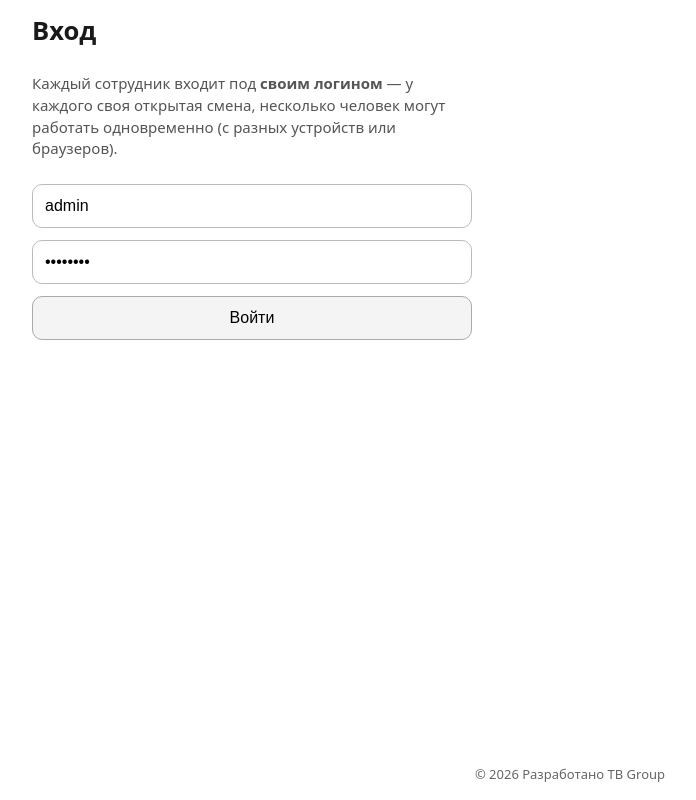
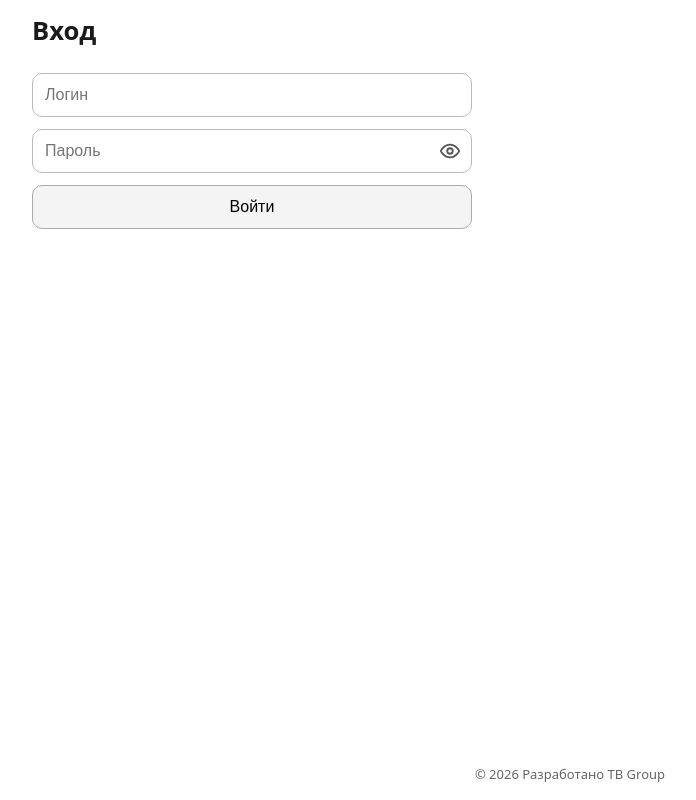
Before and after one commit to scooter67-lab/TazaKilemVPS, a React (Vite) app in the folder frontend/: page /login in a window 1280 px wide. Shown: the whole page, without its empty margins (70-766 px from the left). Built offline with nearby package versions, Linux system fonts and the light colour scheme; no server answers.

Commit message:
update central page

```diff
--- a/frontend/src/index.css
+++ b/frontend/src/index.css
@@ -218,6 +218,51 @@ button:disabled {
 .form-stack input,
 .form-stack button[type="submit"] {
   width: 100%;
+}
+
+.form-stack .login-password-wrap {
+  position: relative;
+  width: 100%;
+}
+
+.form-stack .login-password-input {
+  width: 100%;
+  box-sizing: border-box;
+  padding-right: 2.75rem;
+}
+
+.login-password-eye {
+  position: absolute;
+  right: 2px;
+  top: 50%;
+  transform: translateY(-50%);
+  display: flex;
+  align-items: center;
+  justify-content: center;
+  width: 2.5rem;
+  height: 2.25rem;
+  margin: 0;
+  padding: 0;
+  border: none;
+  border-radius: 6px;
+  background: transparent;
+  color: #555;
+  cursor: pointer;
+}
+
+.login-password-eye:hover {
+  color: #111;
+  background: rgba(0, 0, 0, 0.06);
+}
+
+.login-password-eye:focus-visible {
+  outline: 2px solid #4a90d9;
+  outline-offset: 1px;
+}
+
+.login-password-eye-svg {
+  display: block;
+  flex-shrink: 0;
 }
 
 .form-row {
--- a/frontend/src/pages/LoginPage.tsx
+++ b/frontend/src/pages/LoginPage.tsx
@@ -4,11 +4,56 @@ import { api } from "../api";
 import { authStore, decodeJwtPayload } from "../auth";
 import { useAppTimezone } from "../TimezoneContext";
 
+function IconEyeOpen() {
+  return (
+    <svg className="login-password-eye-svg" viewBox="0 0 24 24" width="22" height="22" fill="none" aria-hidden>
+      <path
+        d="M2 12s3-7 10-7 10 7 10 7-3 7-10 7-10-7-10-7Z"
+        stroke="currentColor"
+        strokeWidth="2"
+        strokeLinecap="round"
+        strokeLinejoin="round"
+      />
+      <circle cx="12" cy="12" r="3" fill="none" stroke="currentColor" strokeWidth="2" />
+    </svg>
+  );
+}
+
+function IconEyeOff() {
+  return (
+    <svg className="login-password-eye-svg" viewBox="0 0 24 24" width="22" height="22" fill="none" aria-hidden>
+      <path
+        d="M9.88 9.88a3 3 0 1 0 4.24 4.24"
+        stroke="currentColor"
+        strokeWidth="2"
+        strokeLinecap="round"
+        strokeLinejoin="round"
+      />
+      <path
+        d="M10.73 5.08A10.43 10.43 0 0 1 12 5c7 0 10 7 10 7a13.16 13.16 0 0 1-1.67 2.68"
+        stroke="currentColor"
+        strokeWidth="2"
+        strokeLinecap="round"
+        strokeLinejoin="round"
+      />
+      <path
+        d="M6.61 6.61A13.526 13.526 0 0 0 2 12s3 7 10 7a9.74 9.74 0 0 0 5.39-1.61"
+        stroke="currentColor"
+        strokeWidth="2"
+        strokeLinecap="round"
+        strokeLinejoin="round"
+      />
+      <line x1="2" y1="2" x2="22" y2="22" stroke="currentColor" strokeWidth="2" strokeLinecap="round" />
+    </svg>
+  );
+}
+
 export function LoginPage() {
   const { refresh: refreshTimezone } = useAppTimezone();
   const nav = useNavigate();
-  const [username, setUsername] = useState("admin");
-  const [password, setPassword] = useState("admin123");
+  const [username, setUsername] = useState("");
+  const [password, setPassword] = useState("");
+  const [showPassword, setShowPassword] = useState(false);
   const [error, setError] = useState("");
 
   const onSubmit = async (e: FormEvent) => {
@@ -35,10 +80,6 @@ export function LoginPage() {
     <div className="login-page">
       <form className="form-stack" onSubmit={onSubmit}>
         <h2 className="page-title">Вход</h2>
-        <p className="subtitle" style={{ lineHeight: 1.45 }}>
-          Каждый сотрудник входит под <b>своим логином</b> — у каждого своя открытая смена, несколько человек могут
-          работать одновременно (с разных устройств или браузеров).
-        </p>
         <input
           value={username}
           onChange={(e) => setUsername(e.target.value)}
@@ -46,14 +87,27 @@ export function LoginPage() {
           autoComplete="username"
           enterKeyHint="next"
         />
+        <div className="login-password-wrap">
           <input
-          type="password"
+            className="login-password-input"
+            type={showPassword ? "text" : "password"}
             value={password}
             onChange={(e) => setPassword(e.target.value)}
             placeholder="Пароль"
             autoComplete="current-password"
             enterKeyHint="go"
+            aria-label="Пароль"
           />
+          <button
+            type="button"
+            className="login-password-eye"
+            onClick={() => setShowPassword((v) => !v)}
+            aria-pressed={showPassword}
+            aria-label={showPassword ? "Скрыть пароль" : "Показать пароль"}
+          >
+            {showPassword ? <IconEyeOff /> : <IconEyeOpen />}
+          </button>
+        </div>
         <button type="submit">Войти</button>
         {error && <p style={{ color: "crimson", margin: 0 }}>{error}</p>}
       </form>
```
Lines whose indentation alone changed are shown as unchanged.
